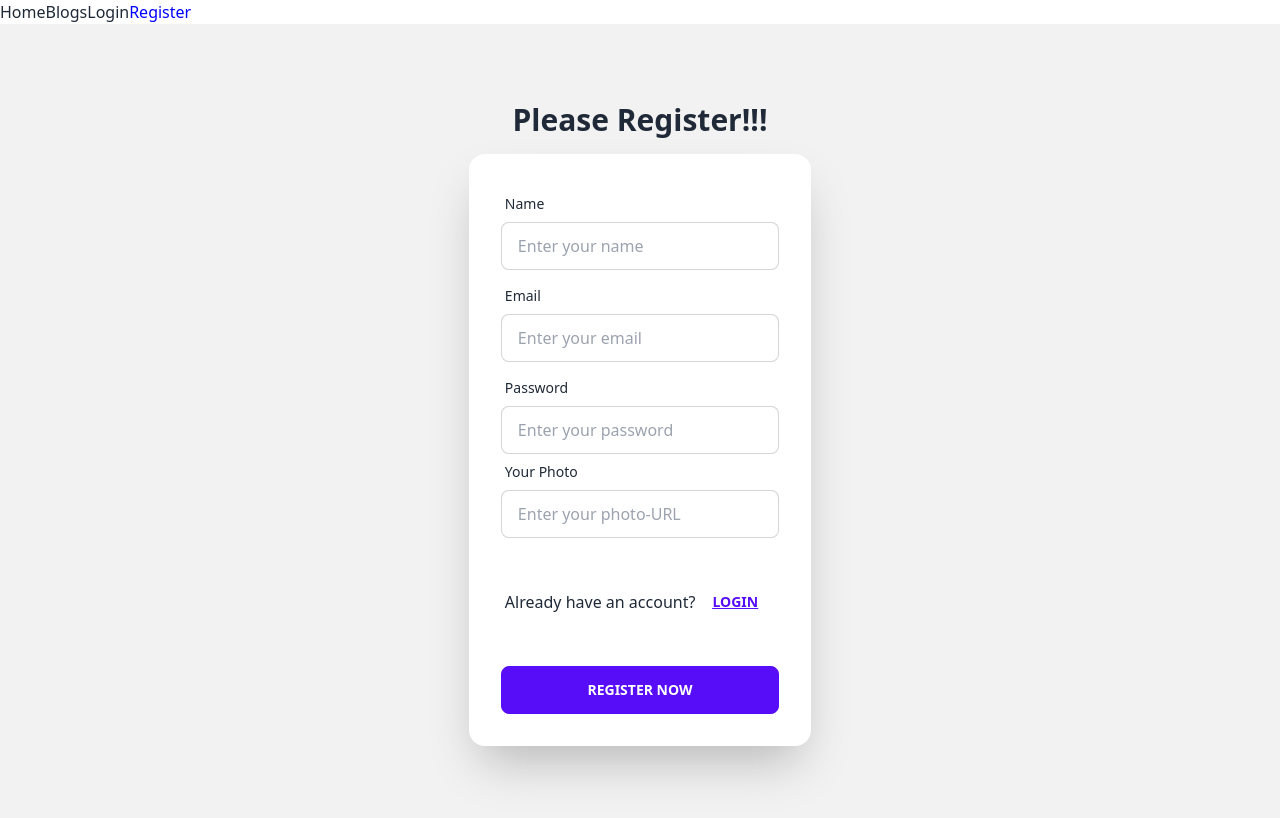
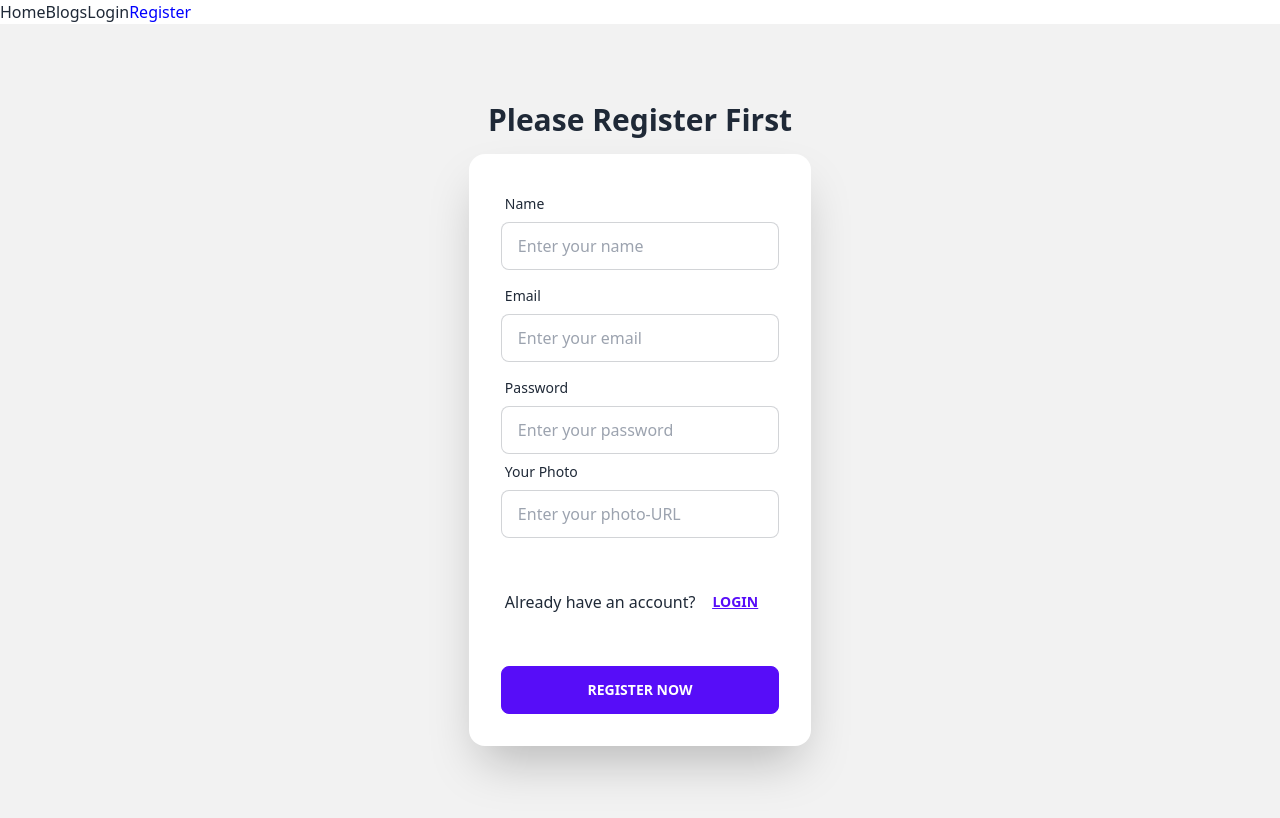
Before and after one commit to Shahinur2010/toys-hub-client, a React (Vite) app: page /register in a window 1280 px wide. Shown: the top 818 px of the page. Built offline with nearby package versions, Linux system fonts and the light colour scheme; no server answers.

Commit message:
login system constructed

```diff
--- a/src/components/Pages/Login/Login.jsx
+++ b/src/components/Pages/Login/Login.jsx
@@ -54,7 +54,7 @@ const Login = () => {
         <div className="hero min-h-screen bg-base-200">
             <div className="hero-content flex-col">
                 <div className="text-center">
-                    <h1 className="text-3xl font-semibold">Please Login !!!</h1>
+                    <h1 className="text-3xl font-semibold">Please Login Here</h1>
                 </div>
                 <div className="card flex-shrink-0 w-full max-w-sm shadow-2xl bg-base-100">
                     <form onSubmit={handleLogin} className="card-body">
--- a/src/components/Pages/Login/Register.jsx
+++ b/src/components/Pages/Login/Register.jsx
@@ -44,7 +44,7 @@ const Register = () => {
         <div className="hero min-h-screen bg-base-200">
             <div className="hero-content flex-col">
                 <div className="text-center">
-                    <h1 className="text-3xl font-semibold">Please Register!!!</h1>
+                    <h1 className="text-3xl font-semibold">Please Register First</h1>
                 </div>
                 <div className="card flex-shrink-0 w-full max-w-sm shadow-2xl bg-base-100">
                     <form onSubmit={handleRegister} className="card-body">
```
